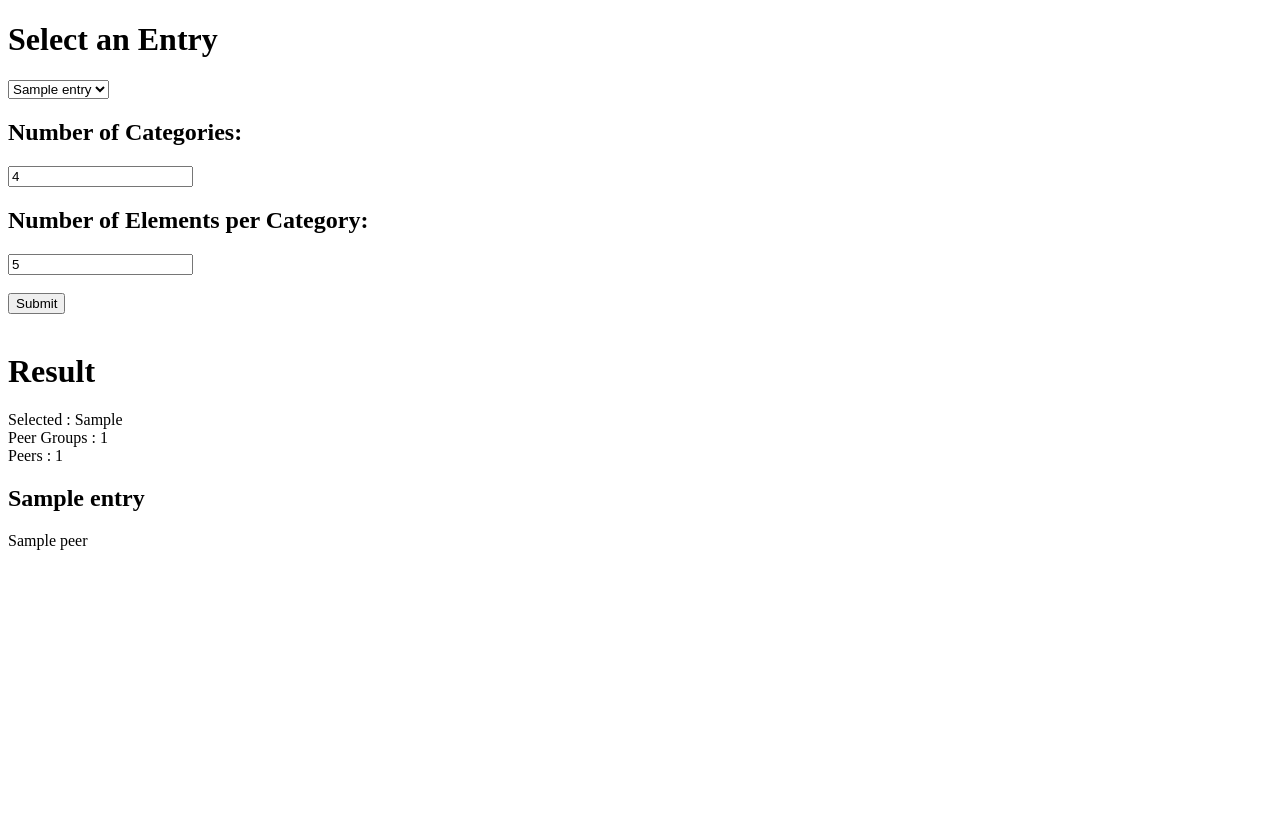
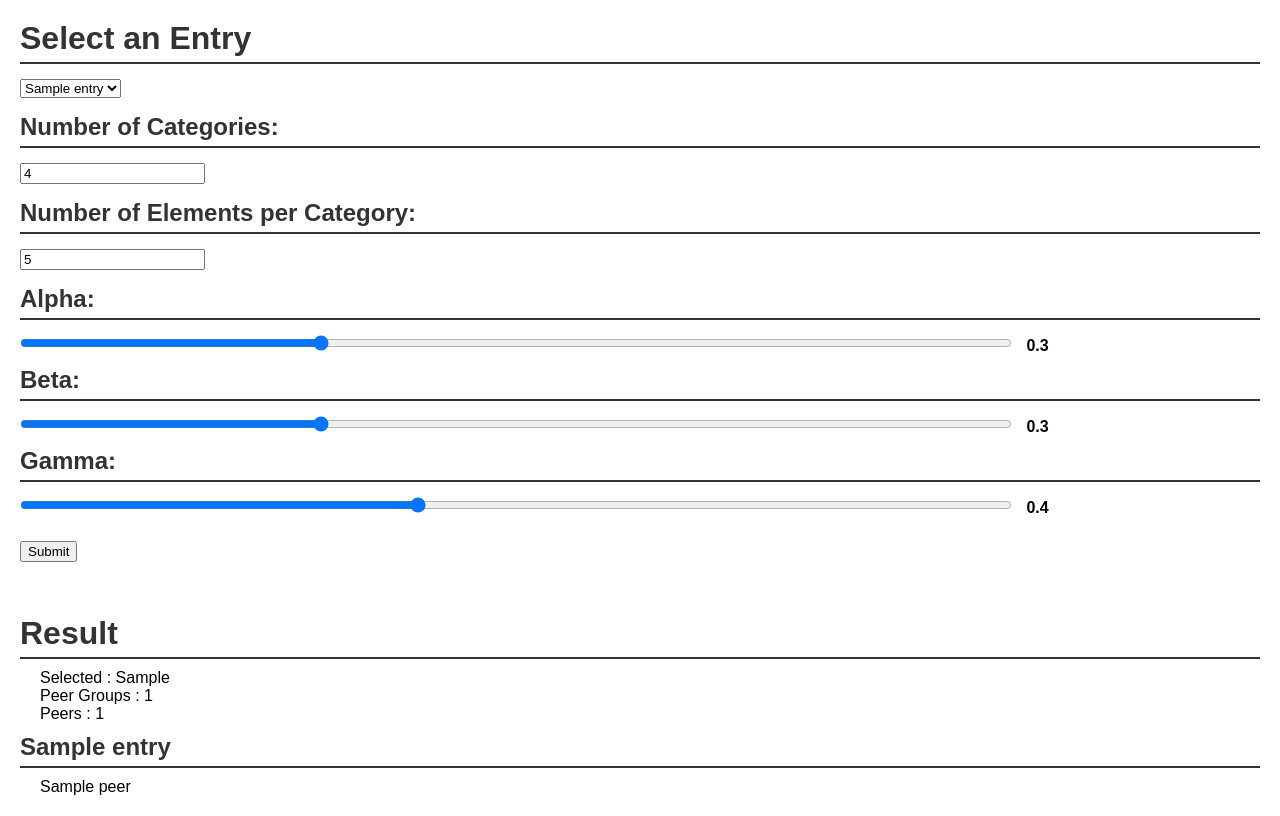
Before and after one commit to unniisme/Multi-Faceted-Set-Expansion, a Flask app: template templates/index.html in a window 1280 px wide. Before the commit the page ends 550 px from the top, so only its background shows below. Run offline with Flask 3, Linux system fonts and the light colour scheme; the template is opened without the code that fills it: most values are stand-ins (such as "Sample title", 1, 10 or a date in 2020); parts of the project's set-up code (start-up, migrations or seed data) failed here and were passed over.

Commit message:
Updated website design

```diff
--- a/app.py
+++ b/app.py
@@ -1,9 +1,10 @@
-from flask import Flask, render_template, request, redirect, url_for
+from flask import Flask, render_template, request, redirect, url_for, flash
 from model.experiment_people import Model
 import json
 import os
 
 app = Flask(__name__)
+app.secret_key = b'_5#y2L"F4Q8z\n\xec]/'
 # Initialization
 basepath = "data/"
 models = {}
@@ -109,13 +110,25 @@ def index(model_name):
 
         precomputed = bool(request.form.get("precomputed", False))
 
+        alpha = float(request.form.get("alpha"))
+        beta = float(request.form.get("beta"))
+        gamma = float(request.form.get("gamma"))
 
-        res = model.calculate(modelpath, selected_entry, num_categories, num_elements, use_precalculated=precomputed)
 
-        return render_template("index.html",
-                               entries=entries, result=res, selected_entry=selected_entry,
-                               num_categories=num_categories, num_elements=num_elements,
-                               precomputed_present=precomputed_present)
+        try:
+            res = model.calculate(modelpath, selected_entry, num_categories, num_elements,
+                            alpha=alpha, beta=beta, gamma=gamma,
+                            use_precalculated=precomputed)
+            return render_template("index.html",
+                                entries=entries, result=res, selected_entry=selected_entry,
+                                num_categories=num_categories, num_elements=num_elements,
+                                precomputed_present=precomputed_present)
+
+        except KeyError:
+            flash("Unable to form complete groups with the given parameters")
+        except Exception as e:
+            flash("Unknown error " + str(e))
+
 
     return render_template("index.html", entries=entries, result=None, selected_entry=None,
                            num_categories=None, num_elements=None, precomputed_present=precomputed_present)
--- a/model/__init__.py
+++ b/model/__init__.py
@@ -1,3 +1,5 @@
 import logging
+from time import time
+logfile = f"log/model.{time()}.log"
 FORMAT = "[%(levelname)-8s][%(asctime)s][%(filename)s:%(lineno)s - %(funcName)13s() ] %(message)s"
-logging.basicConfig(format=FORMAT, filename='log/model.log', encoding='utf-8', level=logging.DEBUG)
+logging.basicConfig(format=FORMAT, filename=logfile, encoding='utf-8', level=logging.DEBUG)
--- /dev/null
+++ b/static/styles/index.css
@@ -0,0 +1,54 @@
+body {
+    font-family: Arial, sans-serif;
+    margin: 20px;
+}
+
+h1, h2 {
+    color: #333;
+}
+
+form {
+    margin-bottom: 20px;
+}
+
+select, input[type="number"], input[type="range"], input[type="checkbox"], input[type="submit"] {
+    margin: 5px 0;
+}
+
+input[type="range"] {
+    width: 80%;
+}
+
+span {
+    margin-left: 10px;
+    font-weight: bold;
+}
+
+#alphaValue, #betaValue, #gammaValue {
+    display: inline-block;
+    min-width: 30px;
+}
+
+h1, h2, p1 {
+    margin: 10px 0;
+}
+
+p1 {
+    margin-left: 20px;
+}
+
+/* Styling for the flashing messages */
+p {
+    color: #721c24;
+    background-color: #f8d7da;
+    border: 1px solid #f5c6cb;
+    padding: 10px;
+    margin: 10px 0;
+}
+
+/* Styling for result section */
+h1, h2 {
+    border-bottom: 2px solid #333;
+    padding-bottom: 5px;
+    margin-bottom: 10px;
+}
--- a/templates/index.html
+++ b/templates/index.html
@@ -2,6 +2,7 @@
 <html>
 <head>
     <title>FaSet Demo</title>
+    <link rel= "stylesheet" type= "text/css" href= "{{ url_for('static',filename='styles/index.css') }}">
 </head>
 <body>
 
@@ -34,9 +35,30 @@
         <h2>Use precomputed similarity matrix</h2>
         <input type="checkbox" name="precomputed">
         {% endif %}
+
+        <h2>Alpha:</h2>
+        <input type="range" name="alpha" min="0" max="1" step="0.01" value="0.3" oninput="updateValue('alpha', this.value)" required>
+        <span id="alphaValue">0.3</span>
+
+        <h2>Beta:</h2>
+        <input type="range" name="beta" min="0" max="1" step="0.01" value="0.3" oninput="updateValue('beta', this.value)" required>
+        <span id="betaValue">0.3</span>
+
+        <h2>Gamma:</h2>
+        <input type="range" name="gamma" min="0" max="1" step="0.01" value="0.4" oninput="updateValue('gamma', this.value)" required>
+        <span id="gammaValue">0.4</span>
+
         <br>
         <br>
         <input type="submit" value="Submit">
+
+
+        <script>
+            // JavaScript function to update the displayed value for each slider
+            function updateValue(slider, value) {
+                document.getElementById(slider + 'Value').innerText = value;
+            }
+        </script>
     </form>
 
     <br>
--- a/templates/select.html
+++ b/templates/select.html
@@ -2,6 +2,7 @@
 <html>
 <head>
     <title>FaSet Demo</title>
+    <link rel= "stylesheet" type= "text/css" href= "{{ url_for('static',filename='styles/index.css') }}">
 </head>
 <body>
     <h1>Available models</h1>
```
